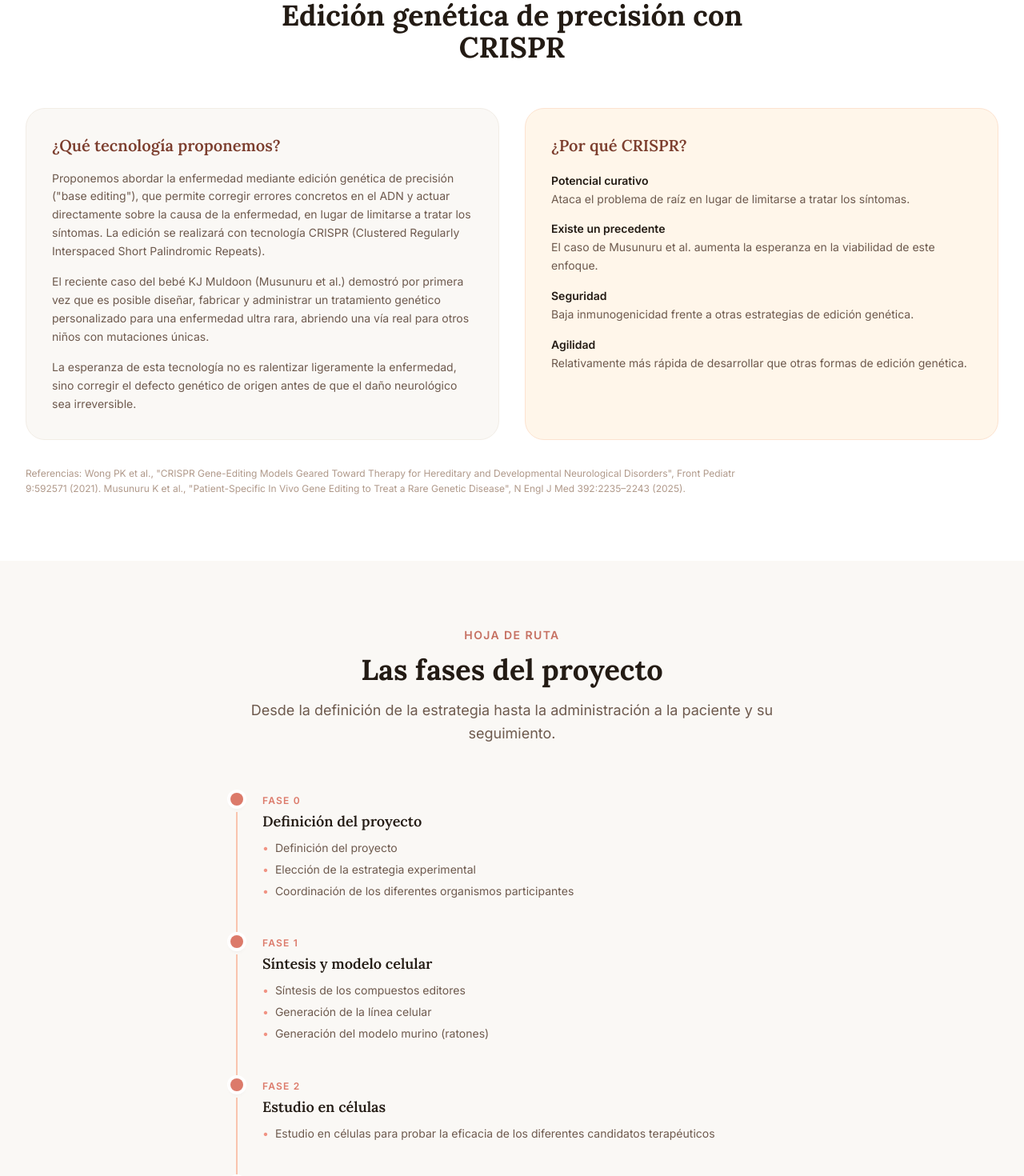
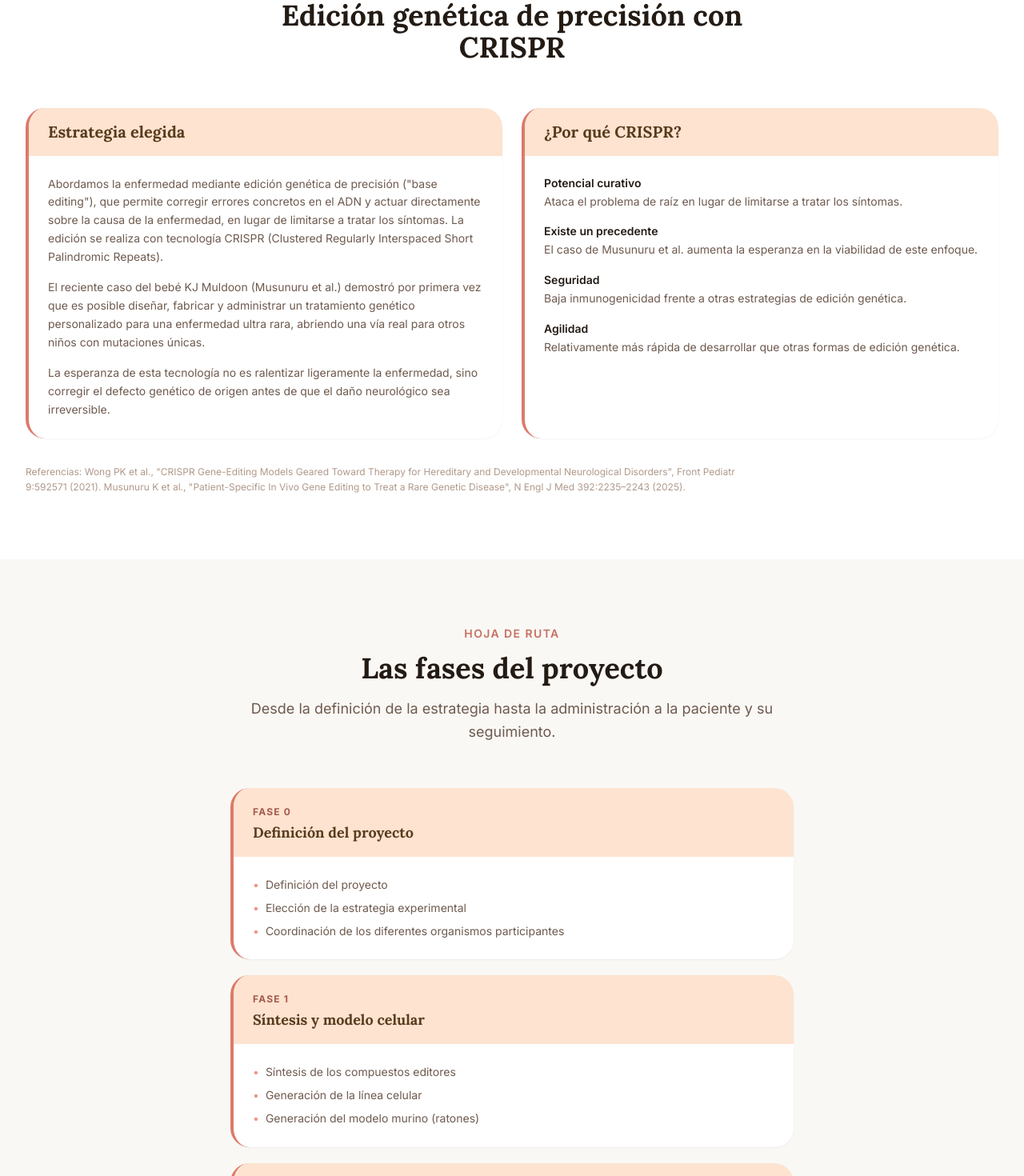
Before and after one commit to ignaciolavina/elretodeclaudia, a React (Vite) app: page /proyecto in a window 1280 px wide. Shown: the part 520-1990 px from the top of the page at 80% size. Built offline with nearby package versions, Linux system fonts and the light colour scheme.

Commit message:
feat: project explanation

```diff
--- a/src/components/Navbar.jsx
+++ b/src/components/Navbar.jsx
@@ -5,7 +5,6 @@ import { useLanguage } from '../context/LanguageContext'
 const NAV_KEYS = [
   { key: 'inicio',   href: '#inicio'   },
   { key: 'dbp',      href: '#dbp'      },
-  { key: 'historia', href: '#historia' },
   { key: 'ayudar',   href: '#ayudar'   },
 ]
 
--- a/src/i18n/translations.js
+++ b/src/i18n/translations.js
@@ -501,9 +501,9 @@ const translations = {
       approach: {
         sectionLabel: 'Enfoque científico',
         title: 'Edición genética de precisión con CRISPR',
-        techTitle: '¿Qué tecnología proponemos?',
+        techTitle: 'Estrategia elegida',
         techParagraphs: [
-          'Proponemos abordar la enfermedad mediante edición genética de precisión ("base editing"), que permite corregir errores concretos en el ADN y actuar directamente sobre la causa de la enfermedad, en lugar de limitarse a tratar los síntomas. La edición se realizará con tecnología CRISPR (Clustered Regularly Interspaced Short Palindromic Repeats).',
+          'Abordamos la enfermedad mediante edición genética de precisión ("base editing"), que permite corregir errores concretos en el ADN y actuar directamente sobre la causa de la enfermedad, en lugar de limitarse a tratar los síntomas. La edición se realiza con tecnología CRISPR (Clustered Regularly Interspaced Short Palindromic Repeats).',
           'El reciente caso del bebé KJ Muldoon (Musunuru et al.) demostró por primera vez que es posible diseñar, fabricar y administrar un tratamiento genético personalizado para una enfermedad ultra rara, abriendo una vía real para otros niños con mutaciones únicas.',
           'La esperanza de esta tecnología no es ralentizar ligeramente la enfermedad, sino corregir el defecto genético de origen antes de que el daño neurológico sea irreversible.',
         ],
@@ -1074,9 +1074,9 @@ const translations = {
       approach: {
         sectionLabel: 'Scientific approach',
         title: 'Precision gene editing with CRISPR',
-        techTitle: 'What technology are we proposing?',
+        techTitle: 'Chosen strategy',
         techParagraphs: [
-          'We propose tackling the disease through precision gene editing ("base editing"), which corrects specific errors in the DNA and acts directly on the cause of the disease instead of only treating its symptoms. The editing will be carried out using CRISPR technology (Clustered Regularly Interspaced Short Palindromic Repeats).',
+          'We tackle the disease through precision gene editing ("base editing"), which corrects specific errors in the DNA and acts directly on the cause of the disease instead of only treating its symptoms. The editing is carried out using CRISPR technology (Clustered Regularly Interspaced Short Palindromic Repeats).',
           'The recent case of baby KJ Muldoon (Musunuru et al.) showed for the first time that it is possible to design, manufacture, and administer a personalized genetic treatment for an ultra-rare disease, opening a real path for other children with unique mutations.',
           'The hope behind this technology is not to slightly slow down the disease, but to correct the underlying genetic defect before the neurological damage becomes irreversible.',
         ],
--- a/src/pages/Proyecto.jsx
+++ b/src/pages/Proyecto.jsx
@@ -22,26 +22,34 @@ function SectionHeader({ label, title, subtitle }) {
   )
 }
 
-function PhaseItem({ item, index, isLast }) {
+function AccentCard({ header, children, index = 0, className = '' }) {
   const { ref, isVisible } = useScrollAnimation()
   return (
     <div
       ref={ref}
-      className={`relative flex gap-6 transition-all duration-700 ${
+      className={`bg-white rounded-3xl overflow-hidden border-l-4 border-brand-500 shadow-sm hover:shadow-md transition-all duration-300 ${
         isVisible ? 'opacity-100 translate-y-0' : 'opacity-0 translate-y-8'
-      }`}
+      } ${className}`}
       style={{ transitionDelay: isVisible ? `${index * 100}ms` : '0ms' }}
     >
-      <div className="flex flex-col items-center">
-        <div className="w-4 h-4 rounded-full flex-shrink-0 mt-1 bg-brand-500 ring-4 ring-white shadow-md" aria-hidden="true" />
-        {!isLast && <div className="w-0.5 flex-1 bg-brand-200 mt-2" aria-hidden="true" />}
+      <div className="bg-brand-100 px-6 py-4">{header}</div>
+      <div className="p-6">{children}</div>
     </div>
-      <div className="pb-10">
-        <span className="inline-block text-xs font-semibold uppercase tracking-widest text-brand-500 mb-1">
-          {item.phase}
-        </span>
-        <h3 className="font-serif text-lg font-semibold text-gray-900 mb-2">{item.title}</h3>
-        <ul className="space-y-1">
+  )
+}
+
+function PhaseCard({ item, index }) {
+  return (
+    <AccentCard
+      index={index}
+      header={
+        <>
+          <span className="text-xs font-bold uppercase tracking-widest text-brand-700">{item.phase}</span>
+          <h3 className="font-serif text-lg font-bold text-brand-900 mt-0.5">{item.title}</h3>
+        </>
+      }
+    >
+      <ul className="space-y-1.5">
         {item.points.map((point, i) => (
           <li key={i} className="text-gray-600 text-sm leading-relaxed flex gap-2">
             <span className="text-brand-400 flex-shrink-0">•</span>
@@ -49,40 +57,30 @@ function PhaseItem({ item, index, isLast }) {
           </li>
         ))}
       </ul>
-      </div>
-    </div>
+    </AccentCard>
   )
 }
 
 function StatCard({ number, label, index }) {
-  const { ref, isVisible } = useScrollAnimation()
   return (
-    <div
-      ref={ref}
-      className={`bg-white rounded-2xl border border-brand-100 p-6 text-center transition-all duration-700 ${
-        isVisible ? 'opacity-100 translate-y-0' : 'opacity-0 translate-y-8'
-      }`}
-      style={{ transitionDelay: isVisible ? `${index * 100}ms` : '0ms' }}
+    <AccentCard
+      index={index}
+      className="text-center"
+      header={<p className="font-serif text-4xl font-bold text-brand-800">{number}</p>}
     >
-      <p className="font-serif text-4xl font-bold text-brand-600 mb-2">{number}</p>
       <p className="text-gray-600 text-sm leading-relaxed">{label}</p>
-    </div>
+    </AccentCard>
   )
 }
 
-function MissionPoint({ point, index }) {
-  const { ref, isVisible } = useScrollAnimation()
+function MissionCard({ point, index }) {
   return (
-    <div
-      ref={ref}
-      className={`flex gap-5 transition-all duration-700 ${
-        isVisible ? 'opacity-100 translate-y-0' : 'opacity-0 translate-y-8'
-      }`}
-      style={{ transitionDelay: isVisible ? `${index * 100}ms` : '0ms' }}
+    <AccentCard
+      index={index}
+      header={<p className="font-serif text-3xl font-bold text-brand-800">{point.number}</p>}
     >
-      <span className="font-serif text-4xl font-bold text-brand-300 flex-shrink-0 leading-none">{point.number}</span>
-      <p className="text-gray-600 text-sm leading-relaxed pt-1">{point.text}</p>
-    </div>
+      <p className="text-gray-600 text-sm leading-relaxed">{point.text}</p>
+    </AccentCard>
   )
 }
 
@@ -125,18 +123,16 @@ export default function Proyecto() {
           <div className="max-w-7xl mx-auto px-4 sm:px-6 lg:px-8">
             <SectionHeader label={d.approach.sectionLabel} title={d.approach.title} />
 
-            <div className="grid grid-cols-1 lg:grid-cols-2 gap-8">
-              <div className="bg-gray-50 rounded-3xl p-8 border border-gray-100">
-                <h3 className="font-serif text-xl font-semibold text-brand-800 mb-4">{d.approach.techTitle}</h3>
+            <div className="grid grid-cols-1 lg:grid-cols-2 gap-6">
+              <AccentCard header={<h3 className="font-serif text-xl font-bold text-brand-900">{d.approach.techTitle}</h3>}>
                 <div className="space-y-4">
                   {d.approach.techParagraphs.map((p, i) => (
                     <p key={i} className="text-gray-600 text-sm leading-relaxed">{p}</p>
                   ))}
                 </div>
-              </div>
+              </AccentCard>
 
-              <div className="bg-brand-50 rounded-3xl p-8 border border-brand-100">
-                <h3 className="font-serif text-xl font-semibold text-brand-800 mb-5">{d.approach.whyTitle}</h3>
+              <AccentCard index={1} header={<h3 className="font-serif text-xl font-bold text-brand-900">{d.approach.whyTitle}</h3>}>
                 <ul className="space-y-4">
                   {d.approach.whyItems.map((item, i) => (
                     <li key={i}>
@@ -145,7 +141,7 @@ export default function Proyecto() {
                     </li>
                   ))}
                 </ul>
-              </div>
+              </AccentCard>
             </div>
 
             <p className="text-gray-400 text-xs leading-relaxed mt-8 max-w-4xl">{d.approach.references}</p>
@@ -157,9 +153,9 @@ export default function Proyecto() {
           <div className="max-w-3xl mx-auto px-4 sm:px-6 lg:px-8">
             <SectionHeader label={d.phases.sectionLabel} title={d.phases.title} subtitle={d.phases.subtitle} />
 
-            <div>
+            <div className="space-y-5">
               {d.phases.items.map((item, i) => (
-                <PhaseItem key={i} item={item} index={i} isLast={i === d.phases.items.length - 1} />
+                <PhaseCard key={i} item={item} index={i} />
               ))}
             </div>
           </div>
@@ -170,7 +166,7 @@ export default function Proyecto() {
           <div className="max-w-5xl mx-auto px-4 sm:px-6 lg:px-8">
             <SectionHeader label={d.collab.sectionLabel} title={d.collab.title} subtitle={d.collab.text} />
 
-            <div className="grid grid-cols-1 sm:grid-cols-3 gap-4">
+            <div className="grid grid-cols-1 sm:grid-cols-3 gap-5">
               {d.collab.stats.map((stat, i) => (
                 <StatCard key={i} number={stat.number} label={stat.label} index={i} />
               ))}
@@ -209,9 +205,13 @@ export default function Proyecto() {
               </div>
 
               <div className="lg:col-span-2">
-                <div className="bg-white rounded-3xl border border-brand-100 shadow-sm p-10 text-center">
-                  <p className="font-serif text-5xl font-bold text-brand-600 mb-2">{d.funding.amount}</p>
+                <div className="bg-white rounded-3xl overflow-hidden border-l-4 border-brand-500 shadow-sm">
+                  <div className="bg-brand-100 px-8 py-10 text-center">
+                    <p className="font-serif text-5xl font-bold text-brand-800">{d.funding.amount}</p>
+                  </div>
+                  <div className="p-6 text-center">
                     <p className="text-gray-500 text-sm uppercase tracking-widest font-semibold">{d.funding.amountLabel}</p>
+                  </div>
                 </div>
               </div>
             </div>
@@ -223,9 +223,9 @@ export default function Proyecto() {
           <div className="max-w-5xl mx-auto px-4 sm:px-6 lg:px-8">
             <SectionHeader label={d.aitep.sectionLabel} title={d.aitep.title} subtitle={d.aitep.intro} />
 
-            <div className="grid grid-cols-1 sm:grid-cols-2 gap-x-10 gap-y-8">
+            <div className="grid grid-cols-1 sm:grid-cols-2 gap-5">
               {d.aitep.points.map((point, i) => (
-                <MissionPoint key={i} point={point} index={i} />
+                <MissionCard key={i} point={point} index={i} />
               ))}
             </div>
           </div>
```
Lines whose indentation alone changed are shown as unchanged.
